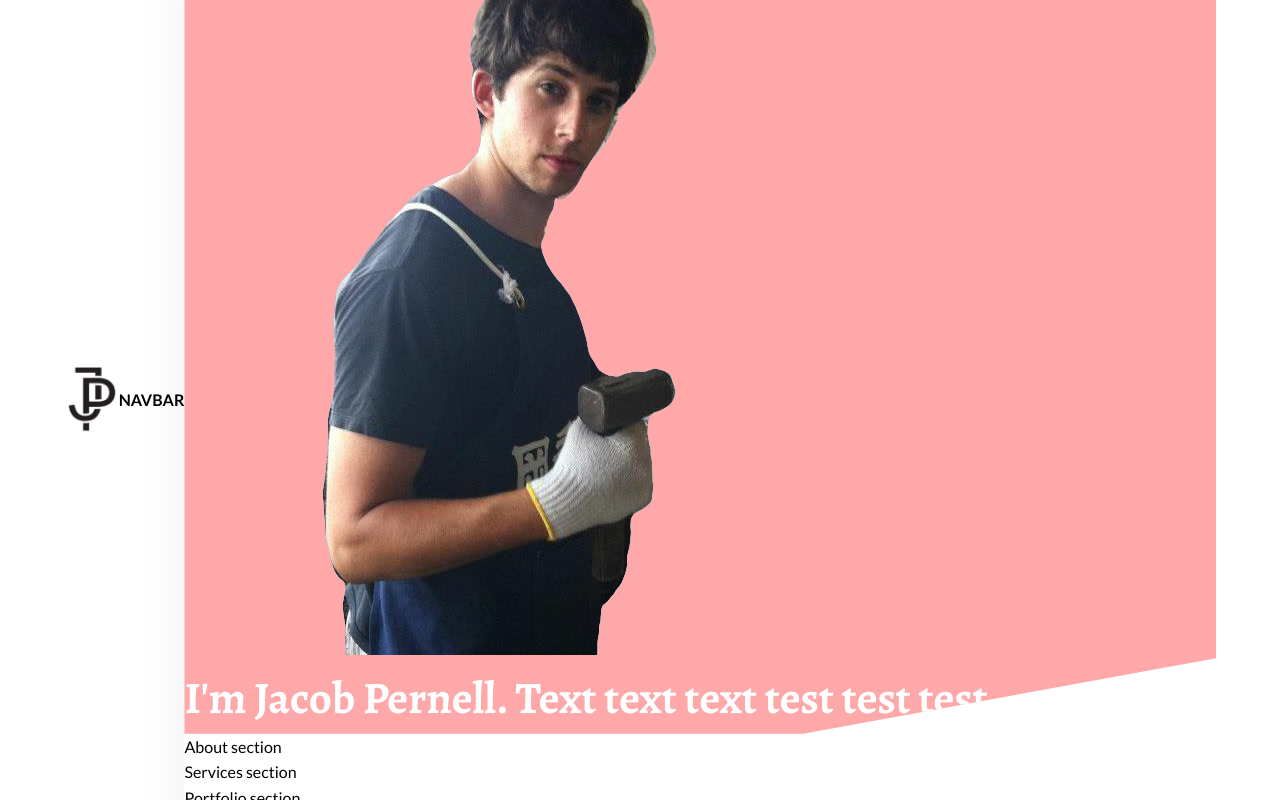
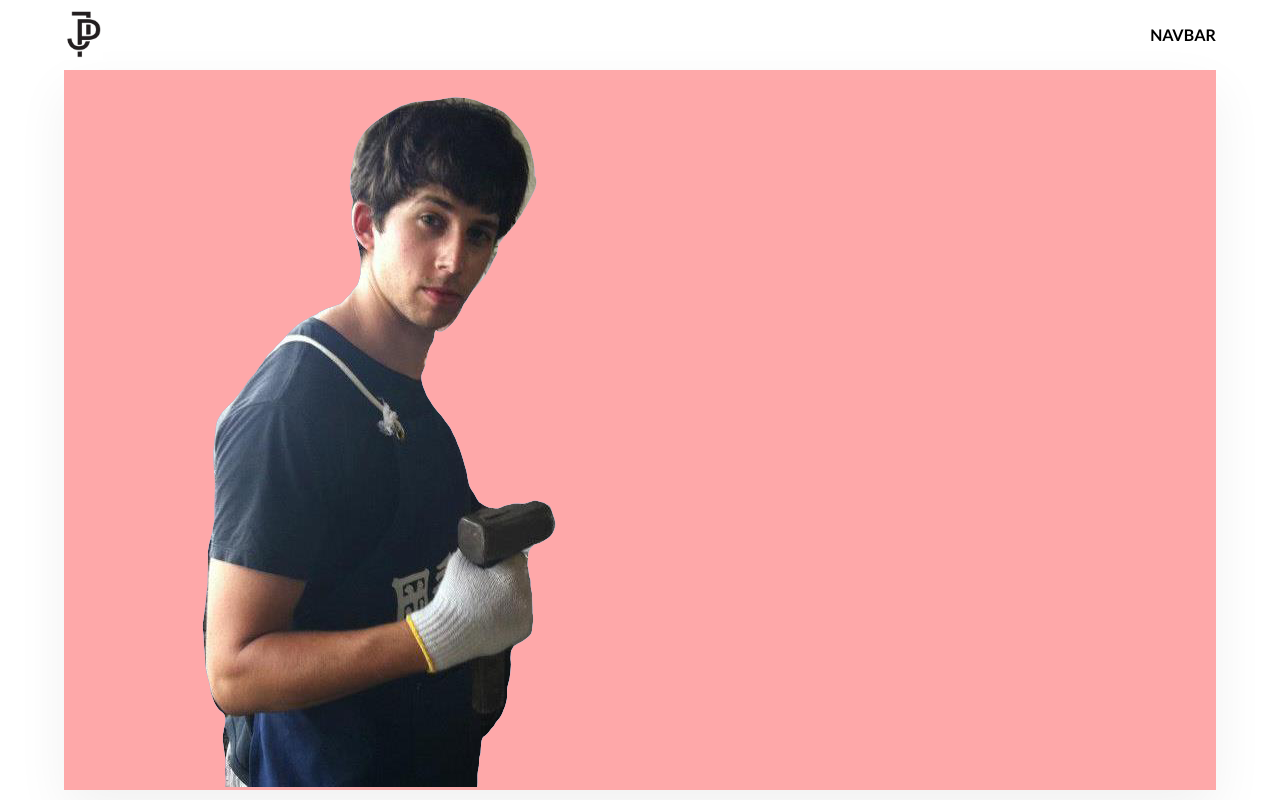
Before and after one commit to JacobPernell/jp-media, a website: page index.html in a window 1280 px wide. Drawn offline with nearby package versions, Linux system fonts and the light colour scheme.

Commit message:
Tweaking flexbox layout some more. Trying to get it centered, with overflowing content to be hidden and scrollable.

```diff
--- a/sass/_header.scss
+++ b/sass/_header.scss
@@ -4,15 +4,15 @@
     flex-direction: row;
     justify-content: space-between;
     align-items: center;
+    // border: var(--line);
 
     &__nav {
-        // border: var(--line);
         font-weight: 700;
         font-size: 1.6rem;
         color: black;
     }
 
     &__logo {
-        height: 7rem;
+        height: 5rem;
     }
 }
--- a/sass/_layout.scss
+++ b/sass/_layout.scss
@@ -2,26 +2,23 @@
     display: flex;
     align-items: center;
     justify-content: center;
-    overflow: hidden;
 }
 
 .container {
-    display: flex;
-    align-items: center;
-    justify-content: center;
+    margin: auto;
     width: 90vw;
     height: 100vh;
-    // padding: 3rem;
-    overflow: hidden;
 }
 
 .content {
-    flex: 1;
-    // padding: 3rem 0;
+    // flex: 1;
+    height: 90%;
+    width: 100%;
+    box-shadow: var(--shadow-light);
+    overflow-y: scroll;
 }
 
 .main-content {
-    overflow: hidden;
     // width: 100%;
-    box-shadow: var(--shadow-light);
+
 }
```
Also changed, not shown: css/style.css.
